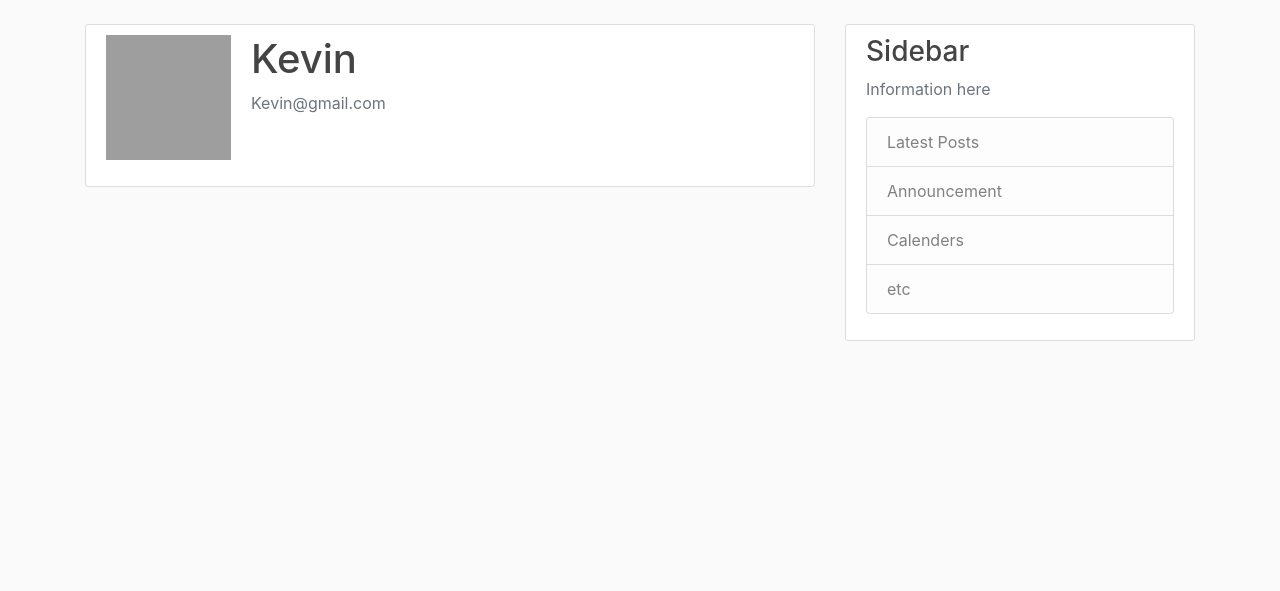
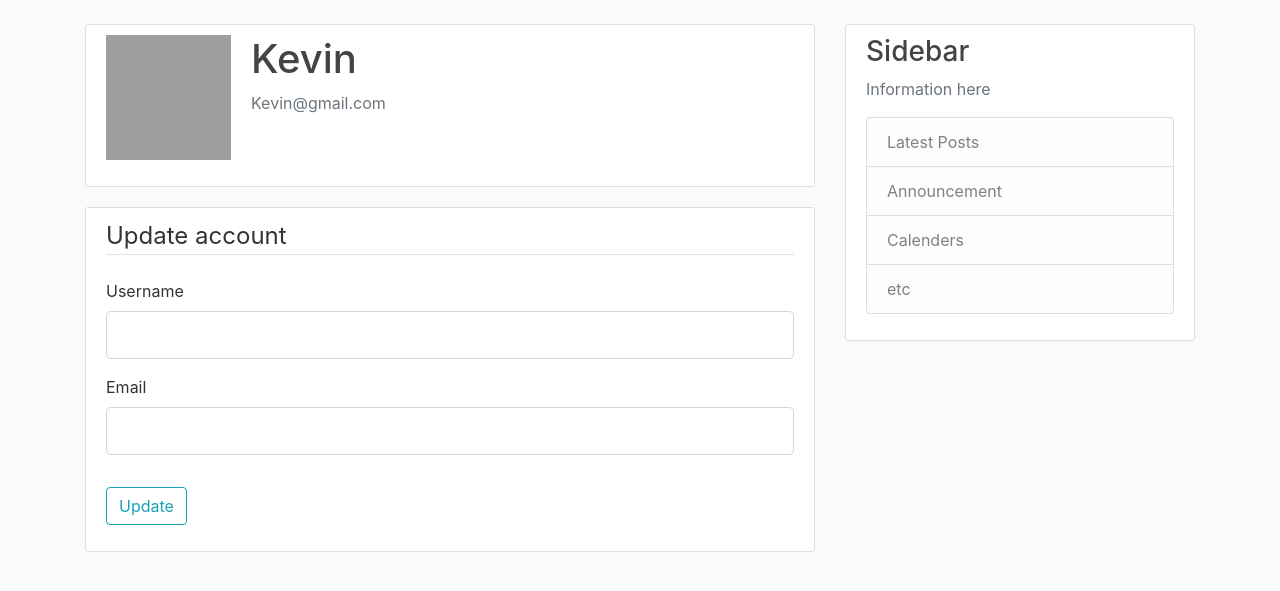
Before and after one commit to LeeKLTW/flask_blog, a Flask app: page /account in a window 1280 px wide. Shown: the part 56-647 px from the top of the page. Run offline with Flask 2, Linux system fonts and the light colour scheme; a user stored in the database is signed in; some libraries are stand-ins or nearby versions; grey boxes are pictures that could not be loaded.

Commit message:
UpdateAccount template

```diff
--- a/flask_blog/templates/account.html
+++ b/flask_blog/templates/account.html
@@ -9,5 +9,43 @@
             </div>
         </div>
     </div>
+    <div class="content-section">
+        <form method="POST" action="">
+            {{ form.hidden_tag() }}
+            <fieldset class="form-group">
+                <legend class="border-bottom mb-4">Update account</legend>
+                <div class="form-group">
+                    {{ form.username.label(class="form-control-label") }}
+                    {% if form.username.errors %}
+                        {{ form.username(class="form-control form-control-lg is-invalid") }}
+                        <div class="invalid-feedback">
+                            {% for error in form.username.errors %}
+                                <span>{{ error }}</span>
+                            {% endfor %}
+                        </div>
+                    {% else %}
+                        {{ form.username(class="form-control form-control-lg") }}
+                    {% endif %}
+                </div>
+
+                <div class="form-group">
+                    {{ form.email.label(class="form-control-label") }}
+                    {% if form.email.errors %}
+                        {{ form.email(class="form-control form-control-lg is-invalid") }}
+                        <div class="invalid-feedback">
+                            {% for error in form.email.errors %}
+                                <span>{{ error }}</span>
+                            {% endfor %}
+                        </div>
+                    {% else %}
+                        {{ form.email(class="form-control form-control-lg") }}
+                    {% endif %}
+                </div>
+            </fieldset>
+            <div class="form-group">
+                {{ form.submit(class="btn btn-outline-info") }}
+            </div>
+        </form>
+    </div>
 
 {% endblock content %}
```
Also changed, not shown: flask_blog/templates/register.html (line endings or trailing spaces).
